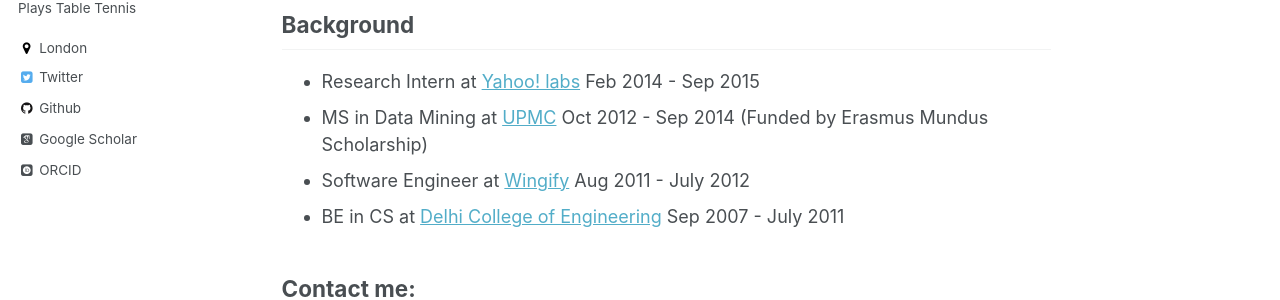
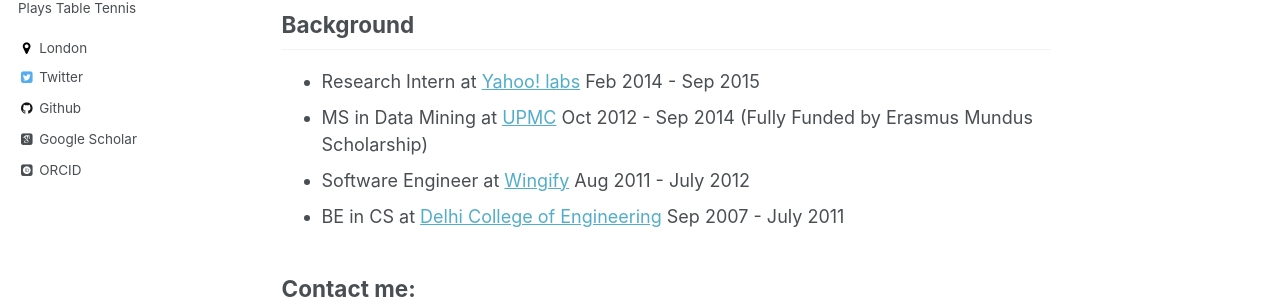
Before and after one commit to gauravsc/gauravsc.github.io, a Jekyll site: the page built from _pages/about.md, in a window 1280 px wide and 989 px high. Shown: the part 424-724 px from the top of the window. Built offline with Jekyll 4.4.1, drawn with Linux system fonts in a browser that asks for light colours; some web fonts are replaced.

Commit message:
small fixes

```diff
--- a/_pages/about.md
+++ b/_pages/about.md
@@ -17,7 +17,7 @@
 Background
 ------
 * Research Intern at <a href ="https://research.yahoo.com/">Yahoo! labs</a> Feb 2014 - Sep 2015
-* MS in Data Mining at <a href = "http://www.upmc.fr/en/">UPMC</a>  Oct 2012 - Sep 2014 (Funded by Erasmus Mundus Scholarship)
+* MS in Data Mining at <a href = "http://www.upmc.fr/en/">UPMC</a>  Oct 2012 - Sep 2014 (Fully Funded by Erasmus Mundus Scholarship)
 * Software Engineer at <a href="http://wingify.com/">Wingify</a> Aug 2011 - July 2012
 * BE in CS at <a href="http://dtu.ac.in/">Delhi College of Engineering</a> Sep 2007 - July 2011
 
```
